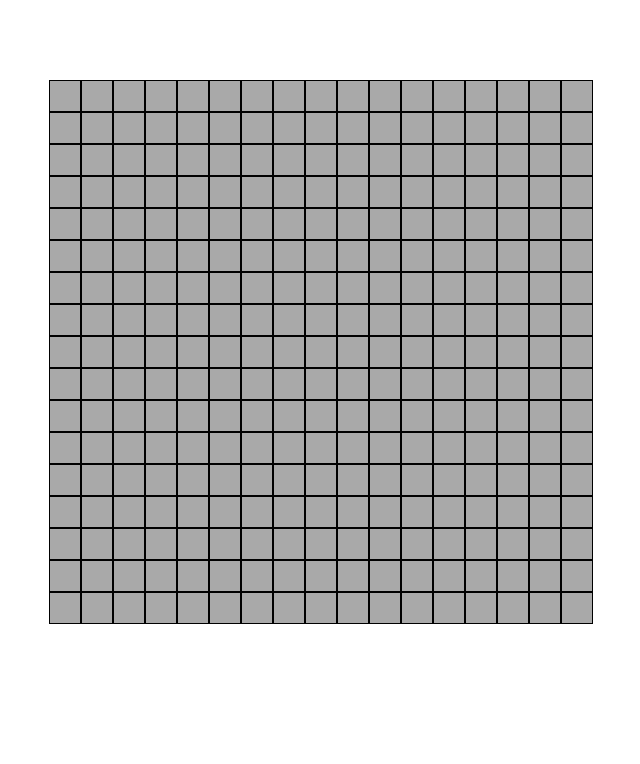
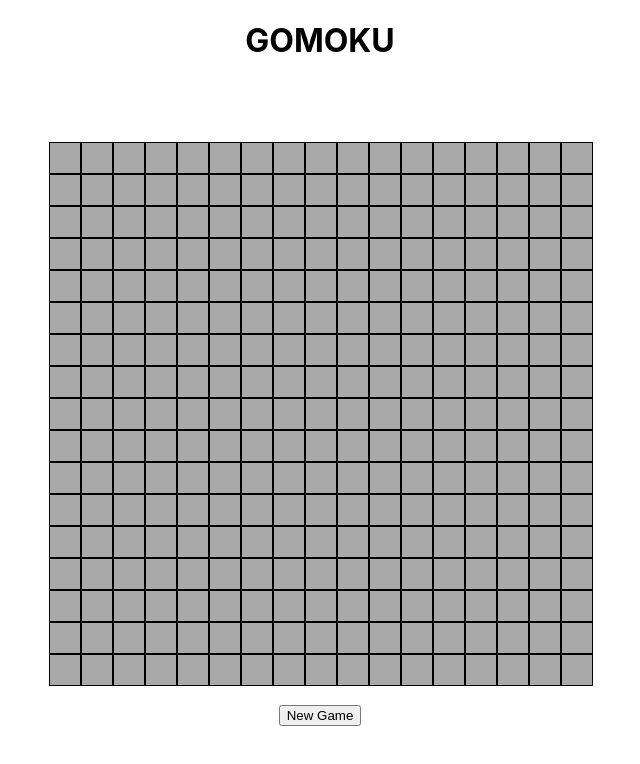
Before and after one commit to OsmanAdem/Grupp4-sidoprojekt, a React (Create React App) app in the folder my-react-app/: page / in a window 1280 px wide. Shown: the top 764 px of the page, without its empty margins (320-960 px from the left). Built offline with nearby package versions, Linux system fonts and the light colour scheme.

Commit message:
Display X and O

```diff
--- a/my-react-app/src/GomokuBoard.jsx
+++ b/my-react-app/src/GomokuBoard.jsx
@@ -3,11 +3,19 @@ import './GomokuBoard.css';
 
 function GomokuBoard() {
   const board = [];
+  let player = true
+
+function clickOnTheSquares(e){
+  if(e.target.innerHTML === ''){
+    e.target.innerHTML = player ? 'X' : 'O'
+    player = !player
+  }
+}
 
   for (let row = 0; row < 17; row++) {
     for (let col = 0; col < 17; col++) {
       board.push(
-        <div key={`cell-${row}-${col}`} className="cell">
+        <div key={`cell-${row}-${col}`} className="cell" onClick={clickOnTheSquares}>
           {/* Lägg till innehåll för varje ruta om så önskas */}
         </div>
       );
@@ -15,8 +23,12 @@ function GomokuBoard() {
   }
 
   return (
+    <div>
+      <h1>GOMOKU</h1>
     <div className="gomoku-board">
       {board}
+    </div>
+    <button>New Game</button>
     </div>
   );
 }
```
